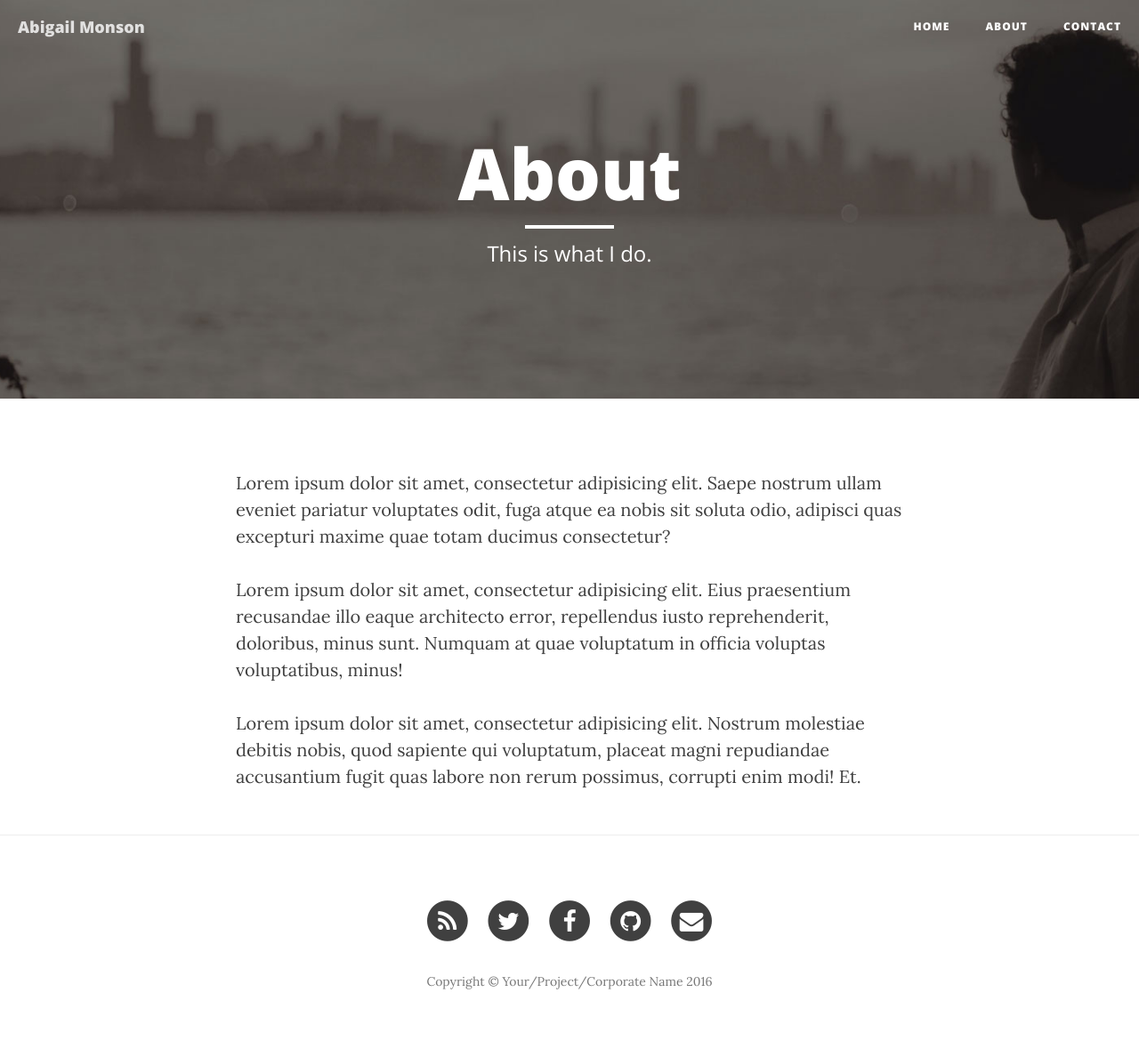
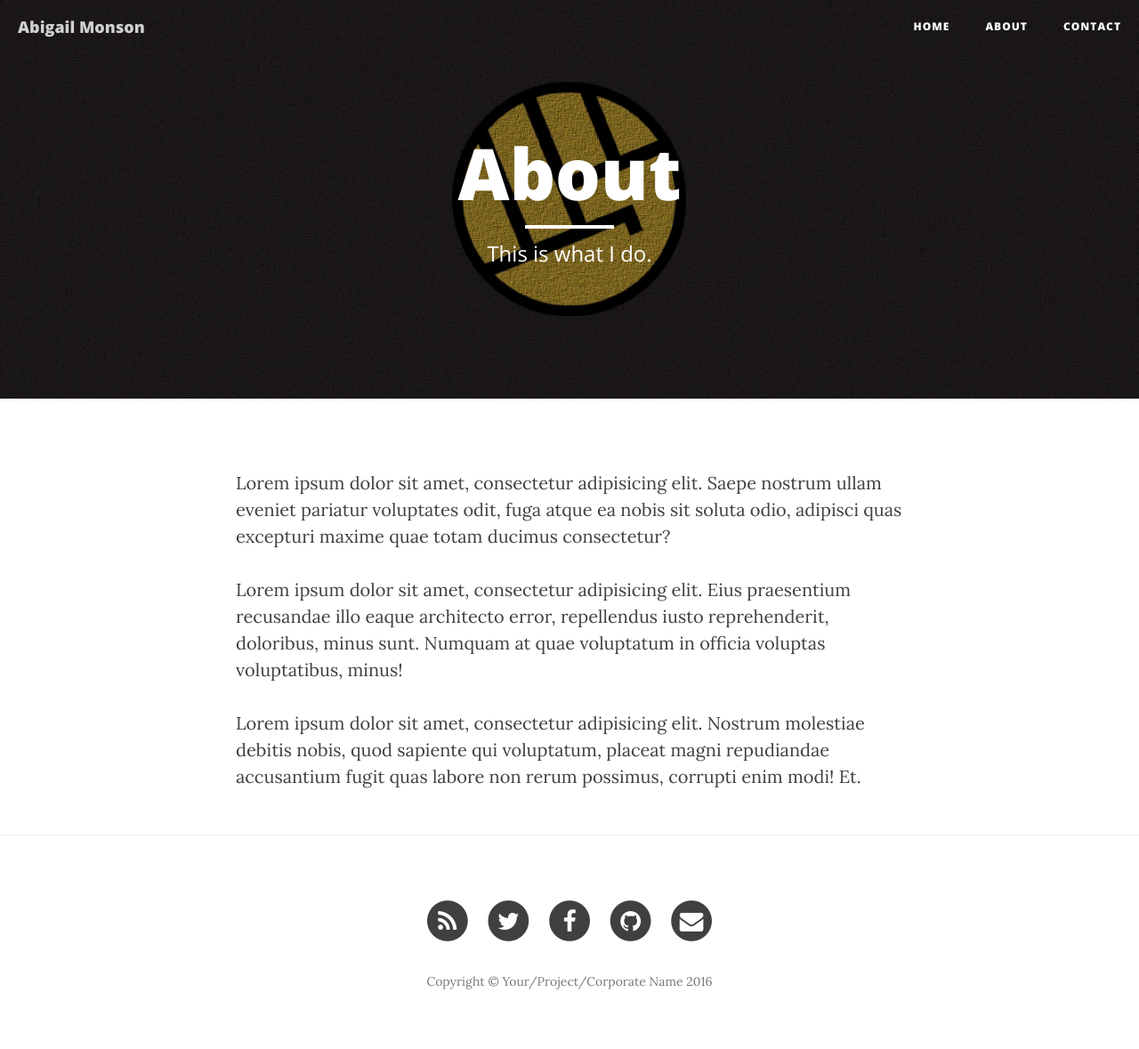
Before and after one commit to abbycakes207/abbycakes207.github.io, a Jekyll site: the page built from about.html, in a window 1280 px wide. Shown: the whole page at 89% size. Built offline with Jekyll 4.4.1, drawn with Linux system fonts in a browser that asks for light colours; nearby versions of some CDN libraries.

Commit message:
Updated header image for home page

```diff
--- a/about.html
+++ b/about.html
@@ -2,7 +2,7 @@
 layout: page
 title: "About"
 description: "This is what I do."
-header-img: "img/about-bg.jpg"
+header-img: "img/hero-punch.jpg"
 ---
 
 <p>Lorem ipsum dolor sit amet, consectetur adipisicing elit. Saepe nostrum ullam eveniet pariatur voluptates odit, fuga atque ea nobis sit soluta odio, adipisci quas excepturi maxime quae totam ducimus consectetur?</p>
```
